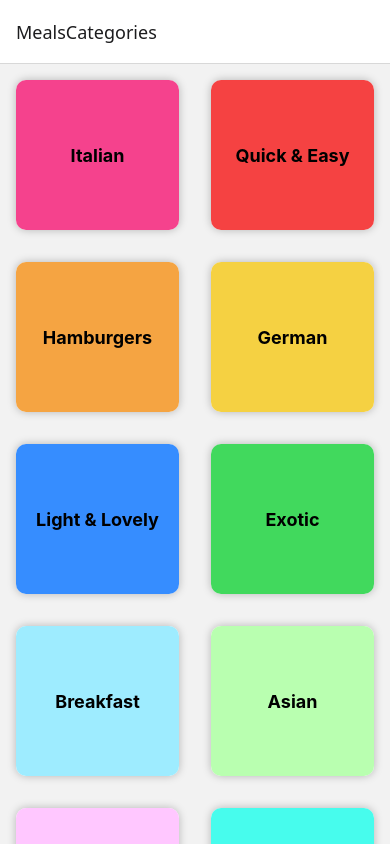
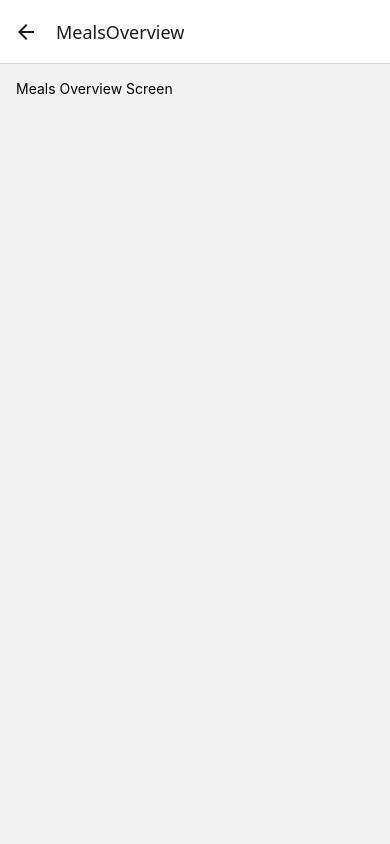
Before and after one commit to Souravbanerjeedata/food-recipe-app-reactnative, a React Native app: screen /MealsOverview in a window 390 px wide. Built offline with nearby package versions, Linux system fonts and the light colour scheme.

Commit message:
Implementing Navigation Between Two Screens

```diff
--- a/App.js
+++ b/App.js
@@ -1,7 +1,8 @@
 import { StyleSheet, StatusBar } from "react-native";
 import { NavigationContainer } from "@react-navigation/native";
+import { createNativeStackNavigator } from "@react-navigation/native-stack";
 import CategoriesScreen from "./screens/CategoriesScreen";
-import { createNativeStackNavigator } from "@react-navigation/native-stack";
+import MealsOverviewScreen from "./screens/MealsOverviewScreen";
 
 const Stack = createNativeStackNavigator();
 
@@ -12,6 +13,7 @@
       <NavigationContainer>
         <Stack.Navigator>
           <Stack.Screen name="MealsCategories" component={CategoriesScreen} />
+          <Stack.Screen name="MealsOverview" component={MealsOverviewScreen} />
         </Stack.Navigator>
       </NavigationContainer>
     </>
--- a/components/CategoryGridTile.js
+++ b/components/CategoryGridTile.js
@@ -1,6 +1,6 @@
 import { Pressable, StyleSheet, Text, View, Platform } from "react-native";
 
-export default function CategoryGridTile({ title, color }) {
+export default function CategoryGridTile({ title, color, onPress }) {
   return (
     <View style={styles.gridItem}>
       <Pressable
@@ -9,6 +9,7 @@
           pressed ? styles.buttonPressed : null,
         ]}
         android_ripple={{ color: "#ccc" }}
+        onPress={onPress}
       >
         <View style={[styles.innerContainer, { backgroundColor: color }]}>
           <Text style={styles.title}>{title}</Text>
--- a/screens/CategoriesScreen.js
+++ b/screens/CategoriesScreen.js
@@ -2,12 +2,19 @@
 import { CATEGORIES } from "../data/dummy-data";
 import CategoryGridTile from "../components/CategoryGridTile";
 
-function renderCategoryItem(itemData) {
-  return (
-    <CategoryGridTile title={itemData.item.title} color={itemData.item.color} />
-  );
-}
-export default function CategoriesScreen() {
+export default function CategoriesScreen({ navigation }) {
+  function renderCategoryItem(itemData) {
+    function pressHandler() {
+      navigation.navigate("MealsOverview");
+    }
+    return (
+      <CategoryGridTile
+        title={itemData.item.title}
+        color={itemData.item.color}
+        onPress={pressHandler}
+      />
+    );
+  }
   return (
     <FlatList
       data={CATEGORIES}
--- /dev/null
+++ b/screens/MealsOverviewScreen.js
@@ -0,0 +1,17 @@
+import { StyleSheet, Text, View } from "react-native";
+import { MEALS } from "../data/dummy-data";
+
+export default function MealsOverviewScreen() {
+  return (
+    <View style={styles.container}>
+      <Text>Meals Overview Screen</Text>
+    </View>
+  );
+}
+
+const styles = StyleSheet.create({
+  container: {
+    flex: 1,
+    padding: 16,
+  },
+});
```
